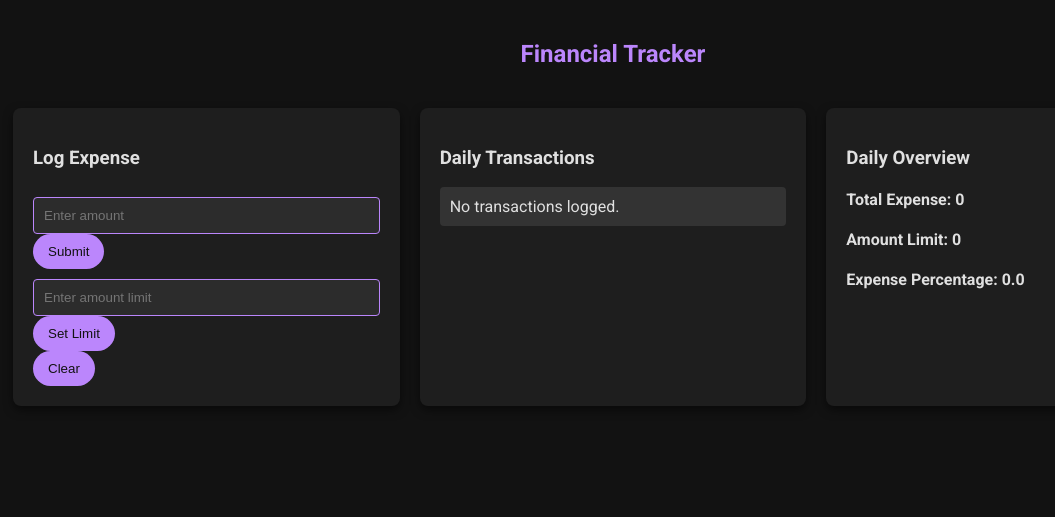
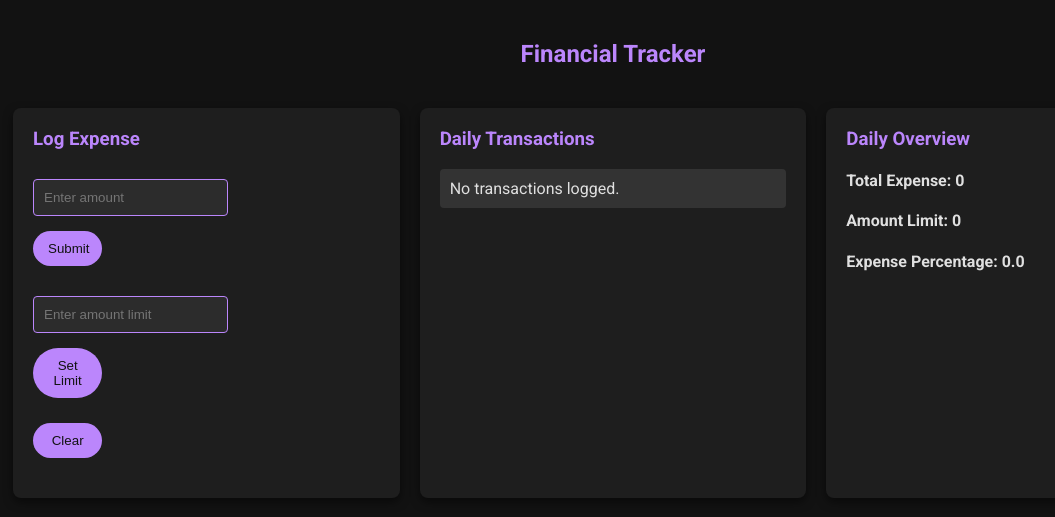
Before and after one commit to AaronJohnson02/Expense_Tracker, a Flask app: page / in a window 1280 px wide. Shown: the top 517 px of the page, without its empty margins (27-1082 px from the left). Run offline with Flask 3, Linux system fonts and the light colour scheme.

Commit message:
Update index.html

```diff
--- a/templates/index.html
+++ b/templates/index.html
@@ -19,9 +19,9 @@
         }
         .container {
             display: flex;
-            justify-content: space-between;
+            flex-wrap: wrap;
+            gap: 20px;
             padding: 20px;
-            gap: 20px;
         }
         .section {
             background-color: #1E1E1E;
@@ -29,11 +29,21 @@
             border-radius: 8px;
             box-shadow: 0 4px 10px rgba(0, 0, 0, 0.5);
             flex: 1;
+            min-width: 280px;
+            max-width: 400px;
+        }
+        .section h3 {
+            margin-top: 0;
+            color: #BB86FC;
+        }
+        form {
+            margin-bottom: 20px;
         }
         input[type="text"] {
-            width: calc(100% - 22px);
+            width: 50%;
             padding: 10px;
             margin-top: 10px;
+            margin-bottom: 10px;
             border-radius: 4px;
             border: 1px solid #BB86FC;
             background-color: #2C2C2C;
@@ -47,6 +57,8 @@
             border-radius: 40px;
             cursor: pointer;
             transition: background-color 0.3s ease-in-out;
+            width: 20%;
+            margin-top: 5px;
         }
         button:hover {
             background-color: #9B59B6;
@@ -79,26 +91,21 @@
             {% if error %}
                 <div class="error">{{ error }}</div>
             {% endif %}
-
             <form method="POST" action="/">
                 <input type="text" name="amount" placeholder="Enter amount" id="expense" required><br>
                 <button type="submit" title="Submit">Submit</button>
             </form>
-
             <form method="POST" action="/limiter">
                 <input type="text" name="elimit" placeholder="Enter amount limit" id="limits" required><br>
                 <button type="submit" title="Submit">Set Limit</button>
             </form>
-
             <form method="POST" action="/clear">
                 <button type="submit" title="Clear">Clear</button>
             </form>
         </div>
-
         <div class="section">
             <h3>Daily Transactions</h3>
-
-            {% if expenses|length > 5 %}
+            {% if expenses|length > 6 %}
                 <div class="scrollable-list">
                     <ul>
                         {% for expense in expenses %}
@@ -116,21 +123,16 @@
                     {% endif %}
                 </ul>
             {% endif %}
-
         </div>
-
         <div class="section">
             <h3>Daily Overview</h3>
             <h4>Total Expense: {{ tex }}</h4>
             <h4>Amount Limit: {{ limit }}</h4>
             <h4>Expense Percentage: {{ limit_per }}</h4>
-
             {% if limit > 0 %}
                 <img src="{{ url_for('static', filename='display.jpeg') }}" style="height: auto; width: auto; max-width: 100%; max-height: 400px;">
             {% endif %}
-
         </div>
-
     </div>
 </body>
 </html>
```
